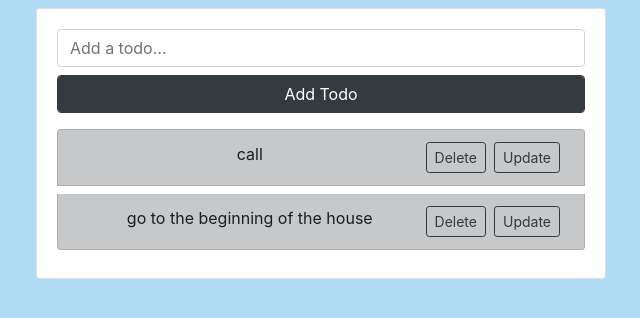
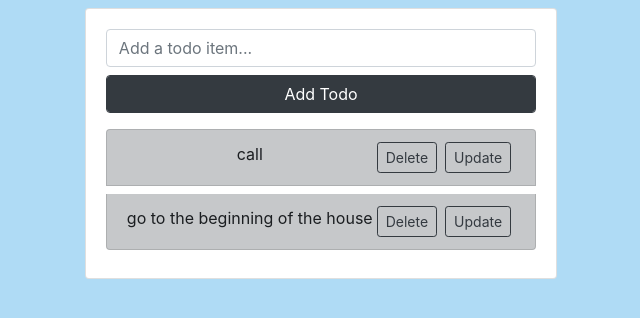
Before and after one commit to DonAttai/todo-app, a Django app: page / in a window 1280 px wide. Shown: the part 56-374 px from the top of the page, without its empty margins (319-959 px from the left). Run offline with Django 3.2, Linux system fonts and the light colour scheme; a user stored in the database is signed in; data comes from the database, SQL or seed files in the repository; both versions use the stored data as it was after the commit; some libraries are stand-ins or nearby versions.

Commit message:
modified index page

```diff
--- a/tasks/forms.py
+++ b/tasks/forms.py
@@ -4,7 +4,7 @@ from django.forms import ModelForm
 from .models import *
 
 class TodoForm(forms.ModelForm):
-    title= forms.CharField(widget=forms.TextInput(attrs={'placeholder': 'Add a todo...',
+    title= forms.CharField(widget=forms.TextInput(attrs={'placeholder': 'Add a todo item...',
      'class': 'form-control'}))
 
 
--- a/tasks/templates/tasks/delete.html
+++ b/tasks/templates/tasks/delete.html
@@ -4,7 +4,7 @@
 
 {% block content %}
 <div class="container">
-    <div class="card mx-auto w-50">
+    <div class="card mx-auto w-75">
         <div class="card-body">
             <p>Are you sure you want to delete: <strong> "{{todo}}" </strong></p>
             <div class="row">
--- a/tasks/templates/tasks/index.html
+++ b/tasks/templates/tasks/index.html
@@ -5,7 +5,7 @@
 
 {% block content %}
 <div class="row">
-    <div class="card text-center w-50 mx-auto">
+    <div class="card text-center w-sm-50 mx-auto">
         <div class="card-body">
             <div class="form-group">
                 <form method="POST" action="/" autocomplete="off">
--- a/tasks/templates/tasks/update.html
+++ b/tasks/templates/tasks/update.html
@@ -4,7 +4,7 @@
 
 
 {% block content %}
-<div class="card w-50 mx-auto">
+<div class="card w-md-75 mx-auto">
     <div class="card-body">
         <h3>Update Todo</h3>
         <form method="POST" action="">
--- a/todos/settings.py
+++ b/todos/settings.py
@@ -23,9 +23,9 @@ BASE_DIR = os.path.dirname(os.path.dirname(os.path.abspath(__file__)))
 SECRET_KEY = 'c)e+(p72y6@k-ws!pq54h68$w(7$7e%-t86hs#%9gym&ps!38u'
 
 # SECURITY WARNING: don't run with debug turned on in production!
-DEBUG = False
+DEBUG = True
 
-ALLOWED_HOSTS = ['johntodoapp.herokuapp.com', '127.0.0.1']
+# ALLOWED_HOSTS = ['johntodoapp.herokuapp.com', '127.0.0.1']
 
 
 # Application definition
--- a/users/templates/users/logout.html
+++ b/users/templates/users/logout.html
@@ -2,7 +2,7 @@
 {% extends 'tasks/base.html' %}
 
 {% block content %}
-<div class="card w-50 mx-auto">
+<div class="card w-sm-50 mx-auto">
     <div class="card-body text-center">
         <h4>You are logged out</h4>
         <small class="muted-text"> <a href="{% url 'login' %}">Log In Again</a> </small>
```
Also changed, not shown: db.sqlite3.
